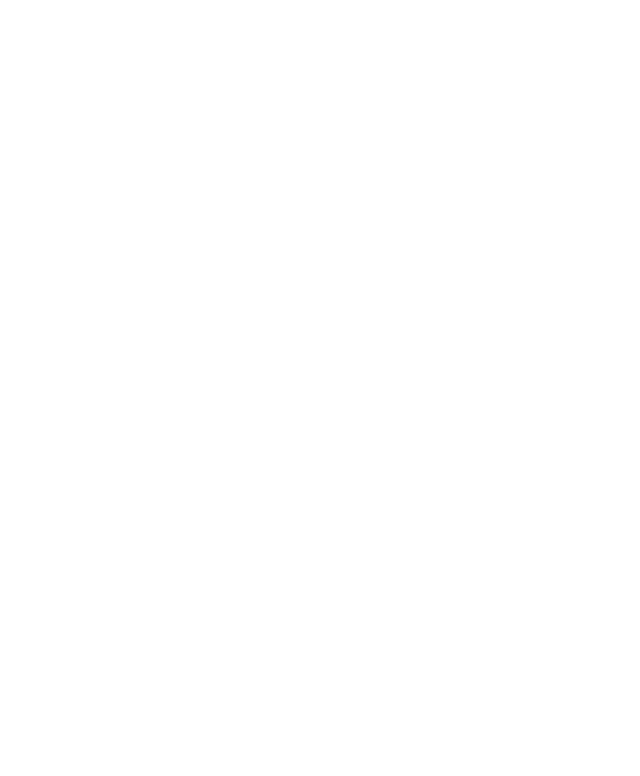
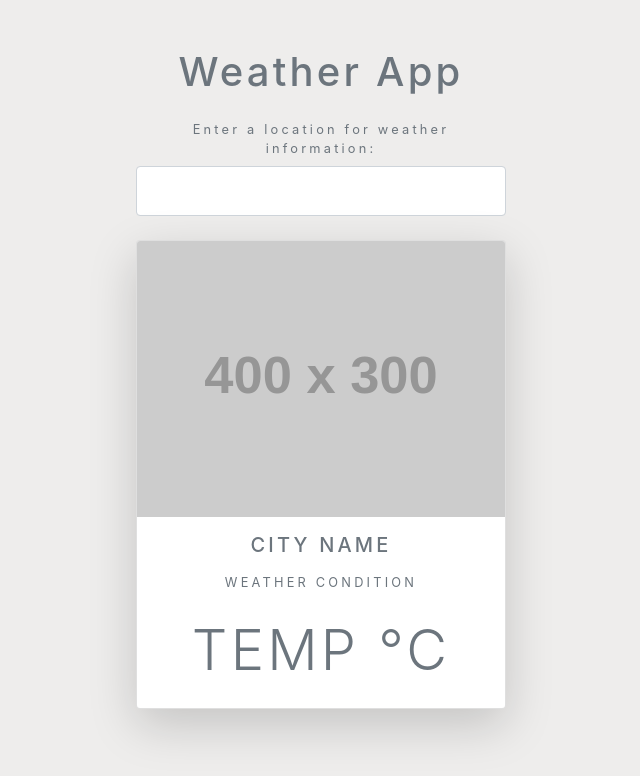
Before and after one commit to theoverse/weather-app, a plain HTML site: page index.html in a window 1280 px wide. Shown: the whole page, without its empty margins (319-959 px from the left). Drawn offline with nearby package versions, Linux system fonts and the light colour scheme; placeholder pictures from the web are drawn by us.

Commit message:
added html and css template

```diff
--- a/index.html
+++ b/index.html
@@ -9,6 +9,32 @@
 </head>
 <body>
 
+    <div class="container my-5 mx-auto">
+
+        <h1 class="text-muted text-center my-4">Weather App</h1>
+
+        <form class="change-location my-4 text-center text-muted">
+            <label for="city">Enter a location for weather information:</label>
+            <input type="text" name="city" class="form-control p-4">
+        </form>
+
+        <div class="card shadow-lg rounded">
+            <img src="https://via.placeholder.com/400x300" class="time card-img-top" alt="img">
+            <div class="icon bg-light mx-auto text-center">
+                <!-- icon -->
+            </div>
+            <div class="text-muted text-uppercase text-center details">
+                <h5 class="my-3">City name</h5>
+                <div class="my-3">Weather condition</div>
+                <div class="display-4 my-4">
+                    <span>temp</span>
+                    <span>&deg;C</span>
+                </div>
+            </div>
+        </div>
+
+    </div>
+
     <script src="scripts/forecast.js"></script>
     <script src="scripts/app.js"></script>
 </body>
--- a/styles.css
+++ b/styles.css
@@ -0,0 +1,9 @@
+body {
+    background: #eeedec;
+    letter-spacing: 0.2rem;
+    font-size: 0.8rem;
+}
+
+.container {
+    max-width: 400px;
+}
```
